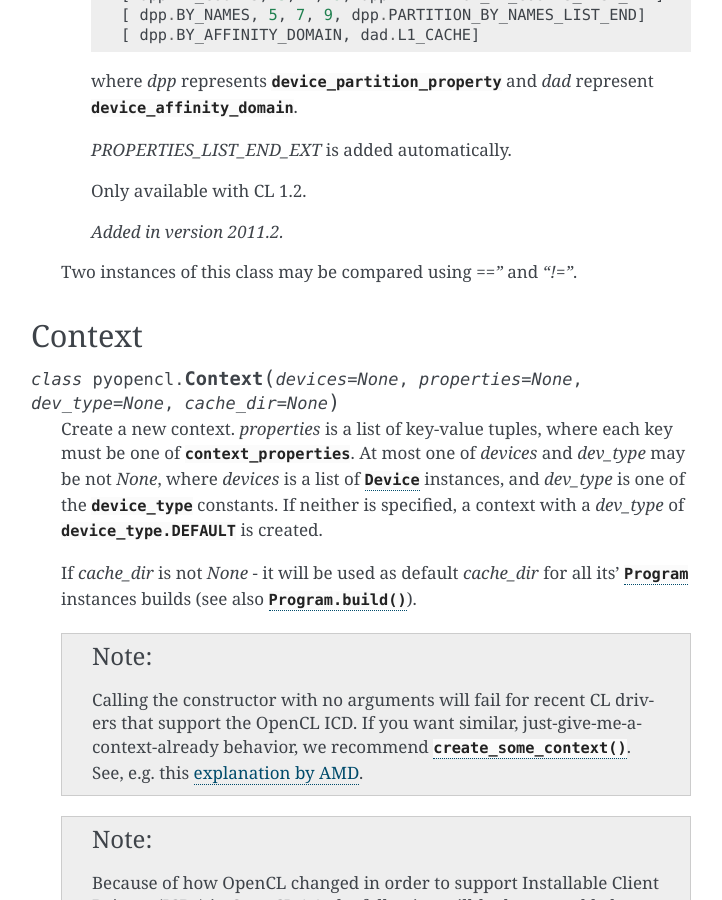
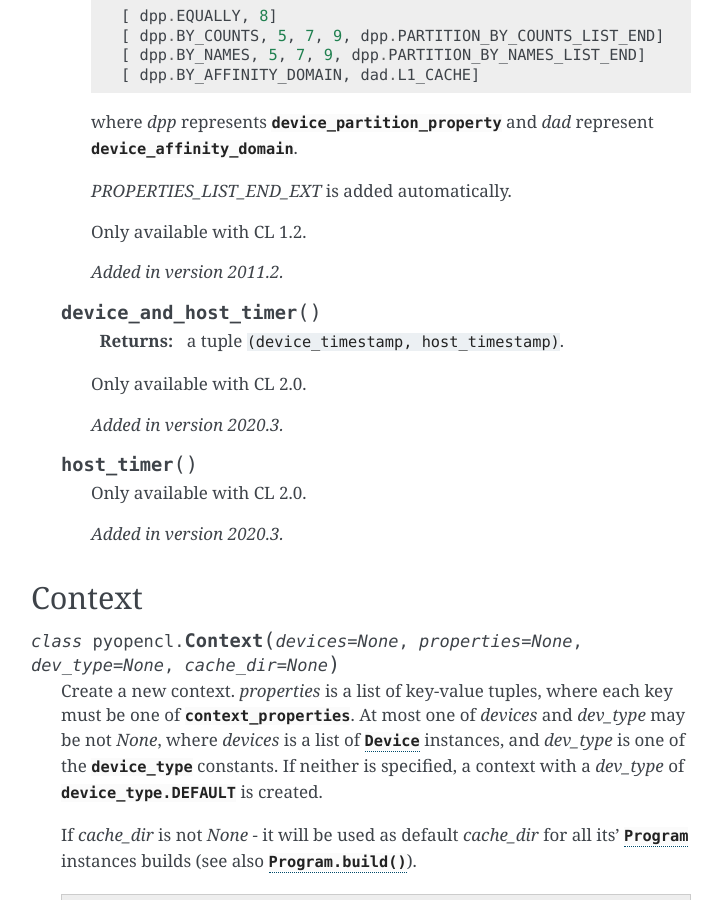
Before and after one commit to inducer/pyopencl, a Sphinx documentation site: the page built from doc/runtime_platform.rst, in a window 1280 px wide and 900 px high, scrolled down 1770 px. Shown: the whole window, without its empty margins (389-1111 px from the left). Built offline with Sphinx 7.4.7, drawn with Linux system fonts in a browser that asks for light colours; some of the changed text lies outside the part shown.

Commit message:
Add CL2.1 timer functions

```diff
--- a/doc/runtime_platform.rst
+++ b/doc/runtime_platform.rst
@@ -88,7 +90,19 @@ Device
 
         .. versionadded:: 2011.2
 
-    Two instances of this class may be compared using *=="* and *"!="*.
+    .. method:: device_and_host_timer
+
+        :returns: a tuple ``(device_timestamp, host_timestamp)``.
+
+        Only available with CL 2.0.
+
+        .. versionadded:: 2020.3
+
+    .. method:: host_timer
+
+        Only available with CL 2.0.
+
+        .. versionadded:: 2020.3
 
 Context
 -------
```
Also changed, not shown: other parts of doc/runtime_platform.rst (+2 -0 lines), 2 other files.
